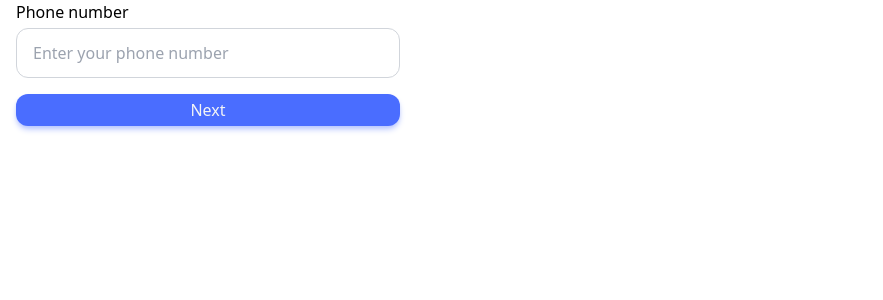
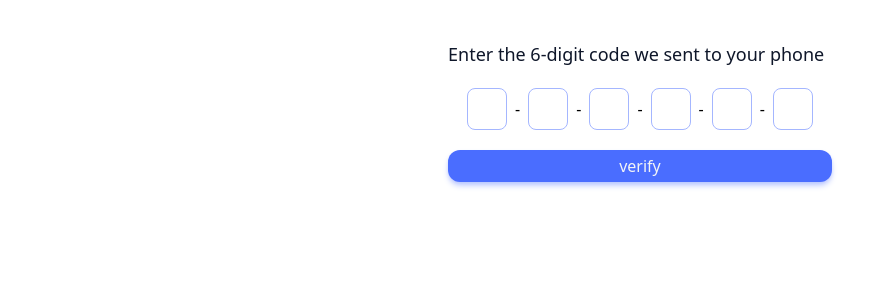
Before and after one commit to ArianMakiabadi/JobHop, a React (Vite) app: page /auth in a window 1280 px wide. Shown: the top 300 px of the page, without its empty margins (0-883 px from the left). Built offline with nearby package versions, Linux system fonts and the light colour scheme.

Commit message:
CheckOTPForm added

```diff
--- a/package.json
+++ b/package.json
@@ -12,6 +12,8 @@
   "dependencies": {
     "react": "^19.1.1",
     "react-dom": "^19.1.1",
+    "react-icons": "^5.5.0",
+    "react-otp-input": "^3.1.1",
     "react-router-dom": "^7.9.3"
   },
   "devDependencies": {
--- /dev/null
+++ b/src/features/authentication/CheckOTPForm.jsx
@@ -0,0 +1,30 @@
+import { useState } from "react";
+import OTPInput from "react-otp-input";
+
+function CheckOTPForm() {
+  const [otp, setOtp] = useState(null);
+  return (
+    <form className="space-y-5">
+      <p className="text-slate-900 text-lg">
+        Enter the 6-digit code we sent to your phone
+      </p>
+      <OTPInput
+        value={otp}
+        onChange={setOtp}
+        numInputs={6}
+        renderSeparator={<span>-</span>}
+        renderInput={(props) => <input type="number" {...props} />}
+        containerStyle="flex gap-x-2 justify-center"
+        inputStyle={{
+          width: "2.5rem",
+          padding: "0.5rem 0.2rem",
+          border: "1px solid rgb(var(--color-primary-400))",
+          borderRadius: "0.5rem",
+        }}
+      />
+      <button className="w-full btn btn--primary">verify</button>
+    </form>
+  );
+}
+
+export default CheckOTPForm;
--- a/src/pages/Auth.jsx
+++ b/src/pages/Auth.jsx
@@ -1,9 +1,14 @@
+import CheckOTPForm from "../features/authentication/CheckOTPForm";
 import SendOTPForm from "../features/authentication/SendOTPForm";
 
 function Auth() {
   return (
-    <div className="w-full sm:max-w-sm">
-      <SendOTPForm />
+    <div className="flex justify-center pt-10">
+      {" "}
+      <div className="w-full sm:max-w-sm">
+        {/* <SendOTPForm /> */}
+        <CheckOTPForm />
+      </div>
     </div>
   );
 }
```
Also changed, not shown: 1 other file (tests, documents, lock files or other folders).
